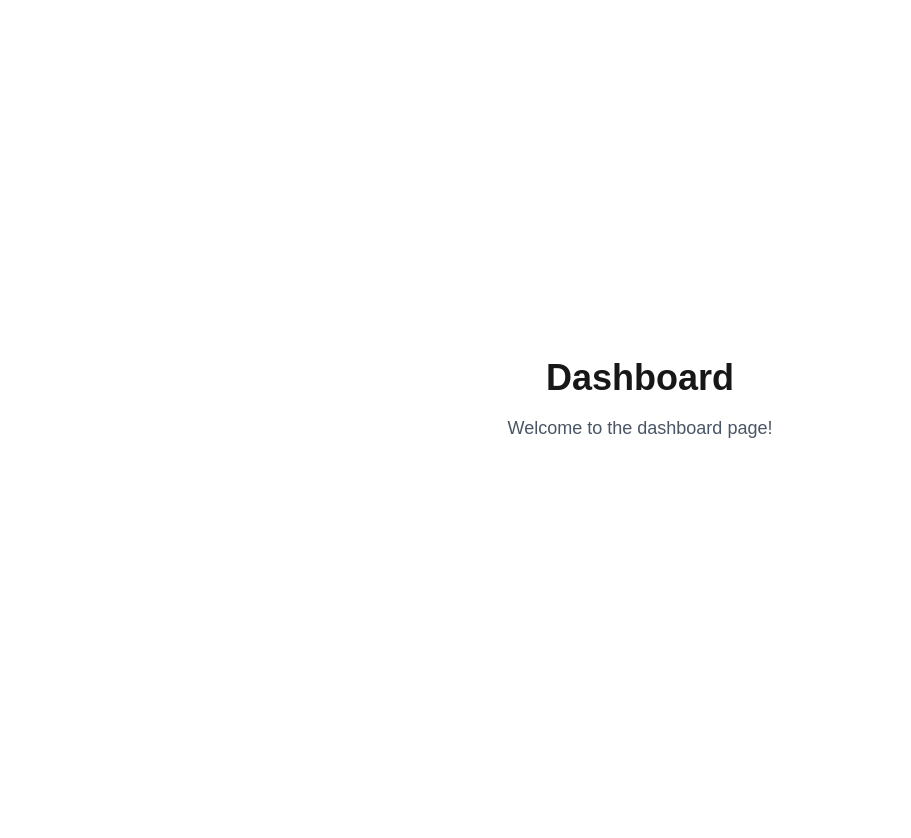
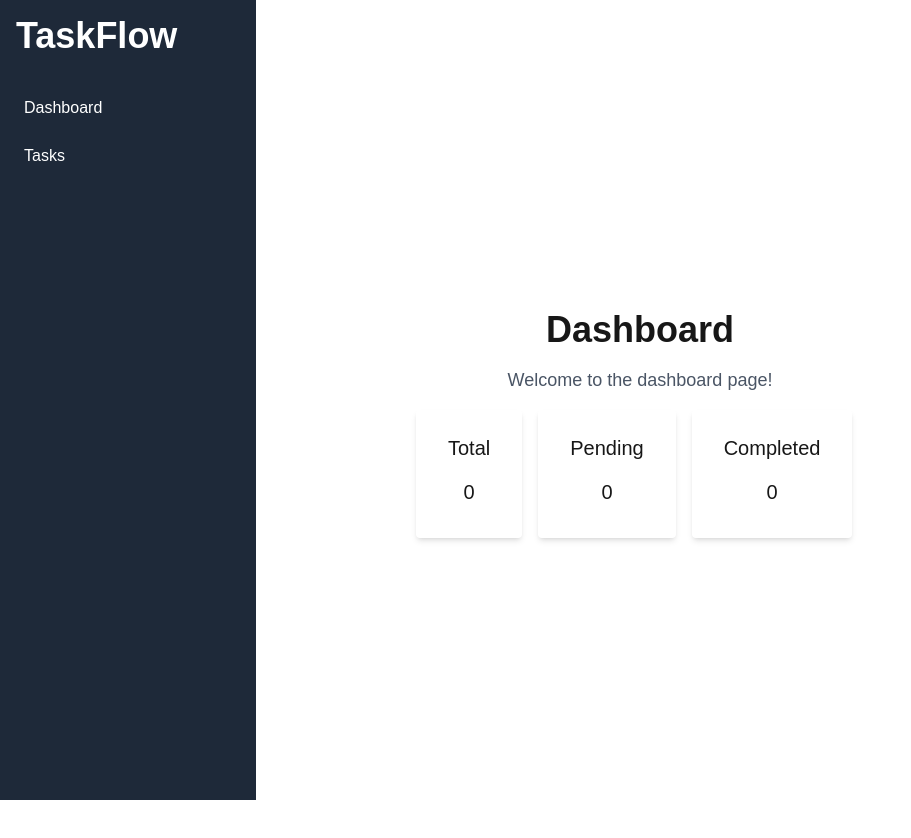
Before and after one commit to frhandev/taskflow, a Next.js app in the folder frontend/: page /dashboard in a window 1280 px wide. Shown: the top 838 px of the page, without its empty margins (0-911 px from the left). Before the commit the page ends 800 px from the top, so only its background shows below. Built offline with nearby package versions, Linux system fonts and the light colour scheme.

Commit message:
feat: add dashboard layout and sidebar

```diff
--- /dev/null
+++ b/frontend/app/(dashboard)/dashboard/page.tsx
@@ -0,0 +1,27 @@
+
+function DashboardPage() {
+  return (
+    <div className="flex flex-col items-center justify-center min-h-screen py-2">
+      <h1 className="text-4xl font-bold">Dashboard</h1>
+      <p className="mt-4 text-lg text-gray-600">
+        Welcome to the dashboard page!
+      </p>
+      <div className="mt-4 w-full max-w-md flex flex-row gap-4">
+        <div className="shadow-md rounded px-8 pt-6 pb-8 mb-4">
+          <h2 className="text-xl mb-4 text-center">Total</h2>
+          <h2 className="text-xl text-center">0</h2>
+        </div>
+        <div className="shadow-md rounded px-8 pt-6 pb-8 mb-4">
+          <h2 className="text-xl mb-4 text-center">Pending</h2>
+          <h2 className="text-xl text-center">0</h2>
+        </div>
+        <div className="shadow-md rounded px-8 pt-6 pb-8 mb-4">
+          <h2 className="text-xl mb-4 text-center">Completed</h2>
+          <h2 className="text-xl text-center">0</h2>
+        </div>
+      </div>
+    </div>
+  );
+}
+
+export default DashboardPage;
--- /dev/null
+++ b/frontend/app/(dashboard)/layout.tsx
@@ -0,0 +1,12 @@
+import Sidebar from "@/components/layout/Sidebar";
+
+function DashboardLayout({ children }: { children: React.ReactNode }) {
+  return (
+    <div className="min-h-screen bg-background flex">
+        <Sidebar />
+      <main className="flex-1 p-8 overflow-auto">{children}</main>
+    </div>
+  );
+}
+
+export default DashboardLayout;
--- /dev/null
+++ b/frontend/app/(dashboard)/tasks/new/page.tsx
@@ -0,0 +1,9 @@
+function NewTaskPage() {
+  return (
+    <div className="flex flex-col items-center justify-center min-h-screen py-2 gap-3">
+      <h1 className="text-4xl font-bold">New Task Page</h1>
+    </div>
+  );
+}
+
+export default NewTaskPage;
--- /dev/null
+++ b/frontend/app/(dashboard)/tasks/page.tsx
@@ -0,0 +1,14 @@
+import Link from "next/dist/client/link";
+
+function TasksPage() {
+  return (
+    <div className="flex flex-col items-center justify-center min-h-screen py-2 gap-3">
+      <h1 className="text-4xl font-bold">Tasks Page</h1>
+      <Link href="/tasks/new" className="mt-4 px-4 py-2 bg-blue-500 text-white rounded hover:bg-blue-600">
+        Create New Task
+      </Link>
+    </div>
+  );
+}
+
+export default TasksPage;
--- a/frontend/app/dashboard/page.tsx
+++ /dev/null
@@ -1,13 +0,0 @@
-
-function DashboardPage() {
-  return (
-    <div className="flex flex-col items-center justify-center min-h-screen py-2">
-      <h1 className="text-4xl font-bold">Dashboard</h1>
-      <p className="mt-4 text-lg text-gray-600">
-        Welcome to the dashboard page!
-      </p>
-    </div>
-  );
-}
-
-export default DashboardPage;
--- a/frontend/app/page.tsx
+++ b/frontend/app/page.tsx
@@ -1,6 +1,13 @@
+import Link from "next/link";
 
 export default function Home() {
   return (
-    <></>
+    <div className="flex flex-col items-center justify-center min-h-screen py-2 gap-3">
+      <h1 className="text-4xl font-bold">TaskFlow</h1>
+      <h2 className="text-xl">Welcome to TaskFlow</h2>
+      <Link href="/dashboard" className="mt-4 px-4 py-2 bg-blue-500 text-white rounded hover:bg-blue-600">
+        Go to Dashboard
+      </Link>
+    </div>
   );
 }
--- a/frontend/app/tasks/new/page.tsx
+++ /dev/null
@@ -1,9 +0,0 @@
-function NewTaskPage() {
-  return (
-    <div>
-      <h1>New Task Page</h1>
-    </div>
-  );
-}
-
-export default NewTaskPage;
--- a/frontend/app/tasks/page.tsx
+++ /dev/null
@@ -1,10 +0,0 @@
-
-function TasksPage() {
-  return (
-    <div>
-      <h1>Tasks Page</h1>
-    </div>
-  );
-}
-
-export default TasksPage;
--- /dev/null
+++ b/frontend/components/layout/Sidebar.tsx
@@ -0,0 +1,21 @@
+import Link from "next/link";
+
+function Sidebar() {
+  return (
+    <div className="w-64 min-h-screen bg-gray-800 text-white p-4 flex flex-col fixed">
+      <Link href="/" className="text-4xl font-bold">
+        TaskFlow
+      </Link>
+      <div className="mt-8 flex flex-col space-y-2">
+        <Link href="/dashboard" className="hover:bg-gray-600 p-2 rounded">
+          Dashboard
+        </Link>
+        <Link href="/tasks" className="hover:bg-gray-600 p-2 rounded">
+          Tasks
+        </Link>
+      </div>
+    </div>
+  );
+}
+
+export default Sidebar;
```
